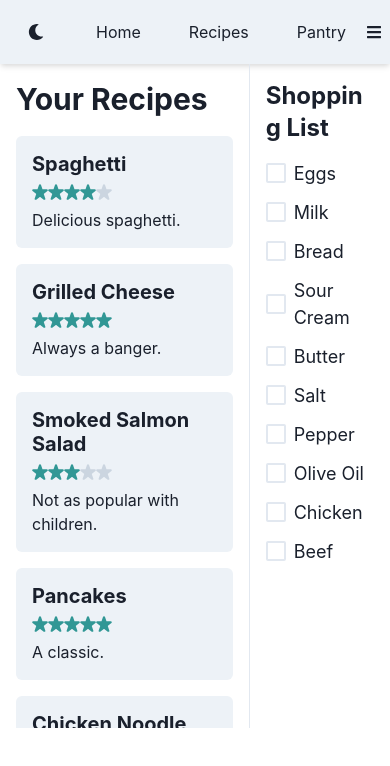
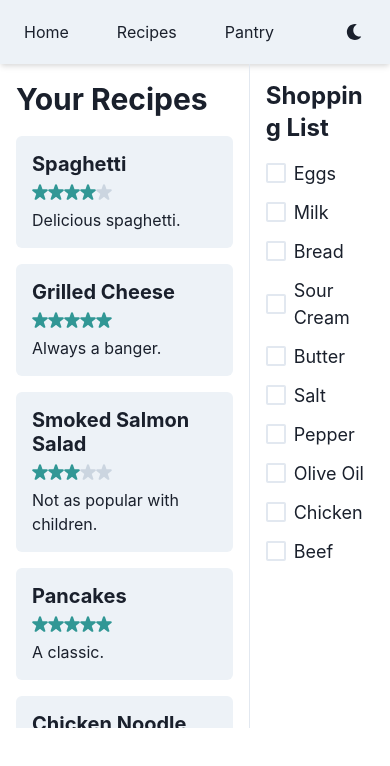
Before and after one commit to ash-bergs/dish-dollar, a Next.js app in the folder frontend/: page / in a window 390 px wide. Shown: the top 766 px of the page. Built offline with nearby package versions, Linux system fonts and the light colour scheme.

Commit message:
feat: add responsive colors for container backgrounds

```diff
--- a/frontend/src/components/Header.tsx
+++ b/frontend/src/components/Header.tsx
@@ -1,6 +1,13 @@
 import Link from 'next/link';
-import { Box, Flex, HStack, IconButton, useColorMode } from '@chakra-ui/react';
-import { FaBars, FaSun, FaMoon } from 'react-icons/fa';
+import {
+  Box,
+  Flex,
+  HStack,
+  IconButton,
+  useColorMode,
+  useColorModeValue,
+} from '@chakra-ui/react';
+import { FaSun, FaMoon } from 'react-icons/fa';
 
 const linkItems = [
   {
@@ -45,9 +52,10 @@ const NavLink: React.FC<NavLinkProps> = ({ link: { name, href } }) => {
 
 const Header = () => {
   const { colorMode, toggleColorMode } = useColorMode();
+  const headerBg = useColorModeValue('gray.100', 'gray.700');
 
   return (
-    <Box bg="gray.100">
+    <Box bg={headerBg}>
       <Flex
         justifyContent="space-between"
         alignItems="center"
@@ -56,16 +64,15 @@ const Header = () => {
         px={4}
       >
         <HStack spacing={8} alignItems="center">
-          <IconButton
-            aria-label="Toggle Dark Mode"
-            icon={colorMode === 'dark' ? <FaSun /> : <FaMoon />}
-            onClick={toggleColorMode}
-          />
           {linkItems.map((link) => (
             <NavLink link={link} key={link.name} />
           ))}
         </HStack>
-        <IconButton aria-label="Menu" icon={<FaBars />} />
+        <IconButton
+          aria-label="Toggle Dark Mode"
+          icon={colorMode === 'dark' ? <FaSun /> : <FaMoon />}
+          onClick={toggleColorMode}
+        />{' '}
       </Flex>
     </Box>
   );
--- a/frontend/src/components/SavedRecipeCard.tsx
+++ b/frontend/src/components/SavedRecipeCard.tsx
@@ -1,5 +1,12 @@
 import { useState } from 'react';
-import { Box, Collapse, Flex, Heading, Text } from '@chakra-ui/react';
+import {
+  Box,
+  Collapse,
+  Flex,
+  Heading,
+  Text,
+  useColorModeValue,
+} from '@chakra-ui/react';
 import { StarIcon } from '@chakra-ui/icons';
 
 import type { Recipe } from '@/types';
@@ -13,6 +20,7 @@ type Props = {
 };
 
 const SavedRecipeCard: React.FC<Props> = ({ recipe }) => {
+  const cardBg = useColorModeValue('gray.100', 'gray.700');
   const [showDetails, setShowDetails] = useState(false);
 
   const numberOfIngredients = recipe.ingredients.length;
@@ -20,7 +28,7 @@ const SavedRecipeCard: React.FC<Props> = ({ recipe }) => {
   return (
     <Box
       p={4}
-      bg="gray.100"
+      bg={cardBg}
       marginBottom={4}
       borderRadius="md"
       cursor="pointer"
```
Also changed, not shown: frontend/src/components/RecipeCard/RecipeCard.tsx (+10 -2 lines).
